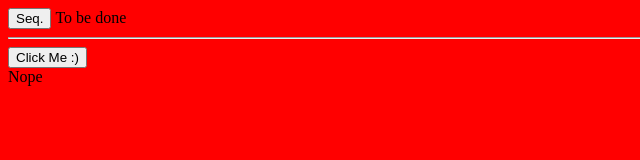
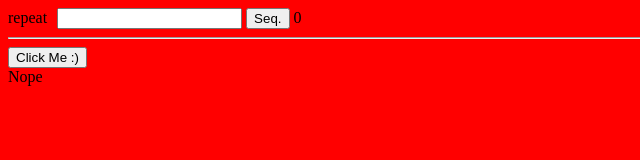
Before and after one commit to BlakeFM/Web-Projects, a plain HTML site: page index.html in a window 1280 px wide. Both pictures are taken after a click on the button "Seq.". Shown: the whole page, without its empty margins (0-640 px from the left). Drawn offline with Linux system fonts and the light colour scheme.

Commit message:
We finished making the fibonacci sequence

```diff
--- a/index.css
+++ b/index.css
@@ -3,4 +3,8 @@ body{
 }
 #sequence{
    display:inline;
+    white-space: pre-wrap;
 }
+#sequenceLabel{
+    padding-right: 10px;
+}
--- a/index.html
+++ b/index.html
@@ -7,6 +7,7 @@
     <script src="index.js"></script>
 </head>
 <body>
+<label id="sequenceLabel" for="sequenceText">repeat</label><input type="text" id="sequenceText">
 <button id="button2">Seq.</button>
 <div id="sequence">Anything</div>
 <hr>
--- a/index.js
+++ b/index.js
@@ -3,7 +3,7 @@ let button = null;
 let countDiv = null;
 let button2 = null;
 let sequenceDiv2 = null;
-
+let sequenceTextInput = null;
 
 // Gets called on page load
 let onPageLoad = () => {
@@ -12,6 +12,7 @@ let onPageLoad = () => {
     countDiv = document.getElementById("count");
     button2 = document.getElementById("button2");
     sequenceDiv2 = document.getElementById("sequence");
+    sequenceTextInput = document.getElementById("sequenceText");
     // Set the button click event to run onButtonClick
     button.addEventListener("click", onButtonClick);
     button2.addEventListener("click", onButton2Click)
@@ -23,7 +24,17 @@ let onButtonClick = () => {
     countDiv.textContent = 'Yessah'
 }
 let onButton2Click = () => {
-    sequenceDiv2.textContent = 'To be done'
+    let totalRepeat = parseInt(sequenceTextInput.value);
+    let text="0       ";
+    let number1=BigInt(0);
+    let number2=BigInt(1);
+    for (let count = 1; count < totalRepeat; count+=1) {
+        let number3=number1+number2;
+        number1=number2;
+        number2=number3;
+        text += number3.toLocaleString()+"       ";
+    }
+    sequenceDiv2.textContent = text;
 }
 // On page load, run the onPageLoad function
 document.addEventListener("DOMContentLoaded", onPageLoad);
```
